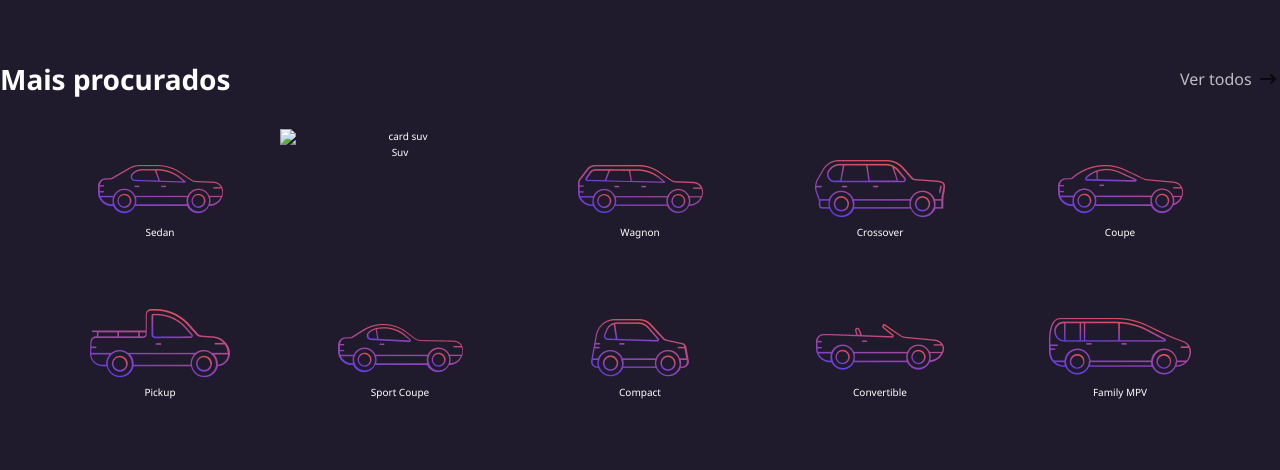
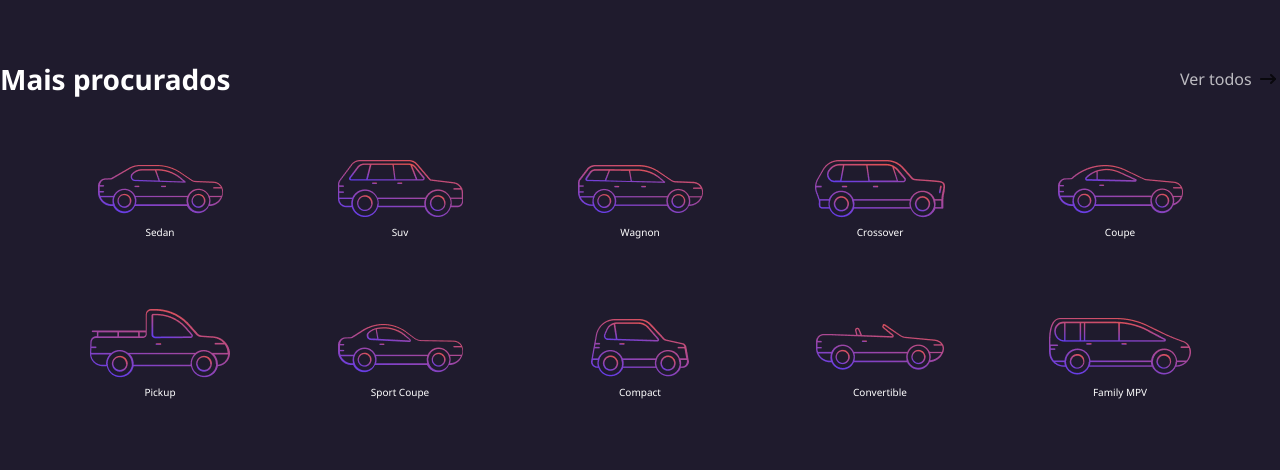
Before and after one commit to j-dutra/Finder_v1, a plain HTML site: page index.html in a window 1280 px wide. Shown: the part 840-1310 px from the top of the page. Drawn offline with Linux system fonts and the light colour scheme; files that its build step writes are made by us from their sources; files whose address does not match are found by name.

Commit message:
ajustando o caminhos dos estilos

```diff
--- a/index.html
+++ b/index.html
@@ -35,22 +35,22 @@
         <link href="https://fonts.googleapis.com/css2?family=Noto+Sans:wght@300;400;700&display=swap" rel="stylesheet">
 
         <!-- import style sheets, per sections -->
-        <link rel="stylesheet" href="./home/assets/css/reset.css">
-        <link rel="stylesheet" href="./home/assets/css/pattern.css">
-        <link rel="stylesheet" href="./home/assets/css/responsive.css">
-        <link rel="stylesheet" href="./home/assets/css/style.css">
-        <link rel="stylesheet" href="./home/assets/css/nav-bar.css">
-        <link rel="stylesheet" href="./home/assets/css/header.css">
-        <link rel="stylesheet" href="./home/assets/css/main.css">
-        <link rel="stylesheet" href="./home/assets/css/types.css">
-        <link rel="stylesheet" href="./home/assets/css/top-offers.css">
-        <link rel="stylesheet" href="./home/assets/css/logos.css">
-		<link rel="stylesheet" href="./home/assets/css/features.css">
-		<link rel="stylesheet" href="./home/assets/css/latest-cars.css">
-		<link rel="stylesheet" href="./home/assets/css/banner.css">
-		<link rel="stylesheet" href="./home/assets/css/app.css">
-		<link rel="stylesheet" href="./home/assets/css/blog.css">
-		<link rel="stylesheet" href="./home/assets/css/footer.css">
+        <link rel="stylesheet" href="./assets/css/home/reset.css">
+        <link rel="stylesheet" href="./assets/css/home/pattern.css">
+        <link rel="stylesheet" href="./assets/css/home/responsive.css">
+        <link rel="stylesheet" href="./assets/css/home/style.css">
+        <link rel="stylesheet" href="./assets/css/home/nav-bar.css">
+        <link rel="stylesheet" href="./assets/css/home/header.css">
+        <link rel="stylesheet" href="./assets/css/home/main.css">
+        <link rel="stylesheet" href="./assets/css/home/types.css">
+        <link rel="stylesheet" href="./assets/css/home/top-offers.css">
+        <link rel="stylesheet" href="./assets/css/home/logos.css">
+		<link rel="stylesheet" href="./assets/css/home/features.css">
+		<link rel="stylesheet" href="./assets/css/home/latest-cars.css">
+		<link rel="stylesheet" href="./assets/css/home/banner.css">
+		<link rel="stylesheet" href="./assets/css/home/app.css">
+		<link rel="stylesheet" href="./assets/css/home/blog.css">
+		<link rel="stylesheet" href="./assets/css/home/footer.css">
 
         <title>Car Finder</title>
 
@@ -151,7 +151,7 @@
 						</a>
 
 						<a href="">
-							<img src="./assets/img/types/suv.png" alt="card suv">
+							<img src="./assets/img/home/types/suv.png" alt="card suv">
 							<p>Suv</p>
 						</a>
 
```
